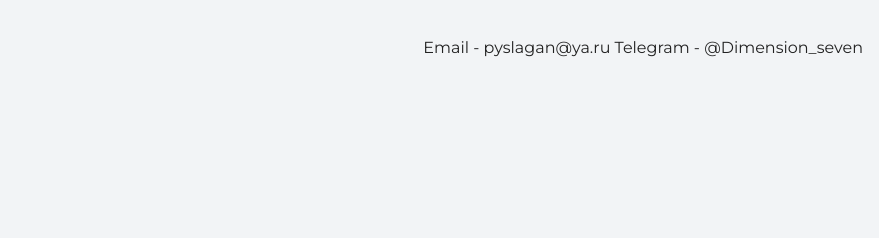
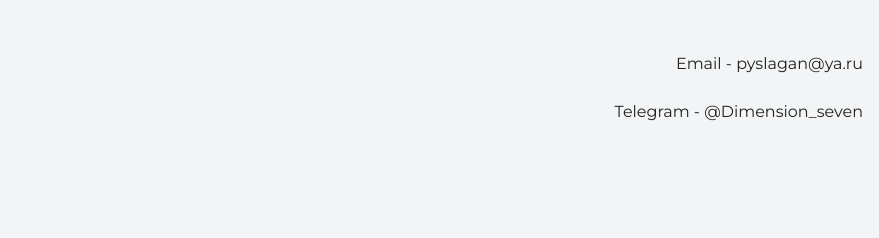
Before and after one commit to galmand/training_project, a plain HTML site: page index.html in a window 1280 px wide. Shown: the top 238 px of the page, without its empty margins (401-1280 px from the left). Drawn offline with nearby package versions, Linux system fonts and the light colour scheme.

Commit message:
меняет контакты в заголовке

```diff
--- a/index.html
+++ b/index.html
@@ -10,8 +10,8 @@
   <body>
     <header class="page-header">
       <div class="container">
-      Email - pyslagan@ya.ru
-      Telegram - @Dimension_seven
+        <p>Email - pyslagan@ya.ru</p>
+        <p>Telegram - @Dimension_seven</p>
       </div>
     </header>
 
```
